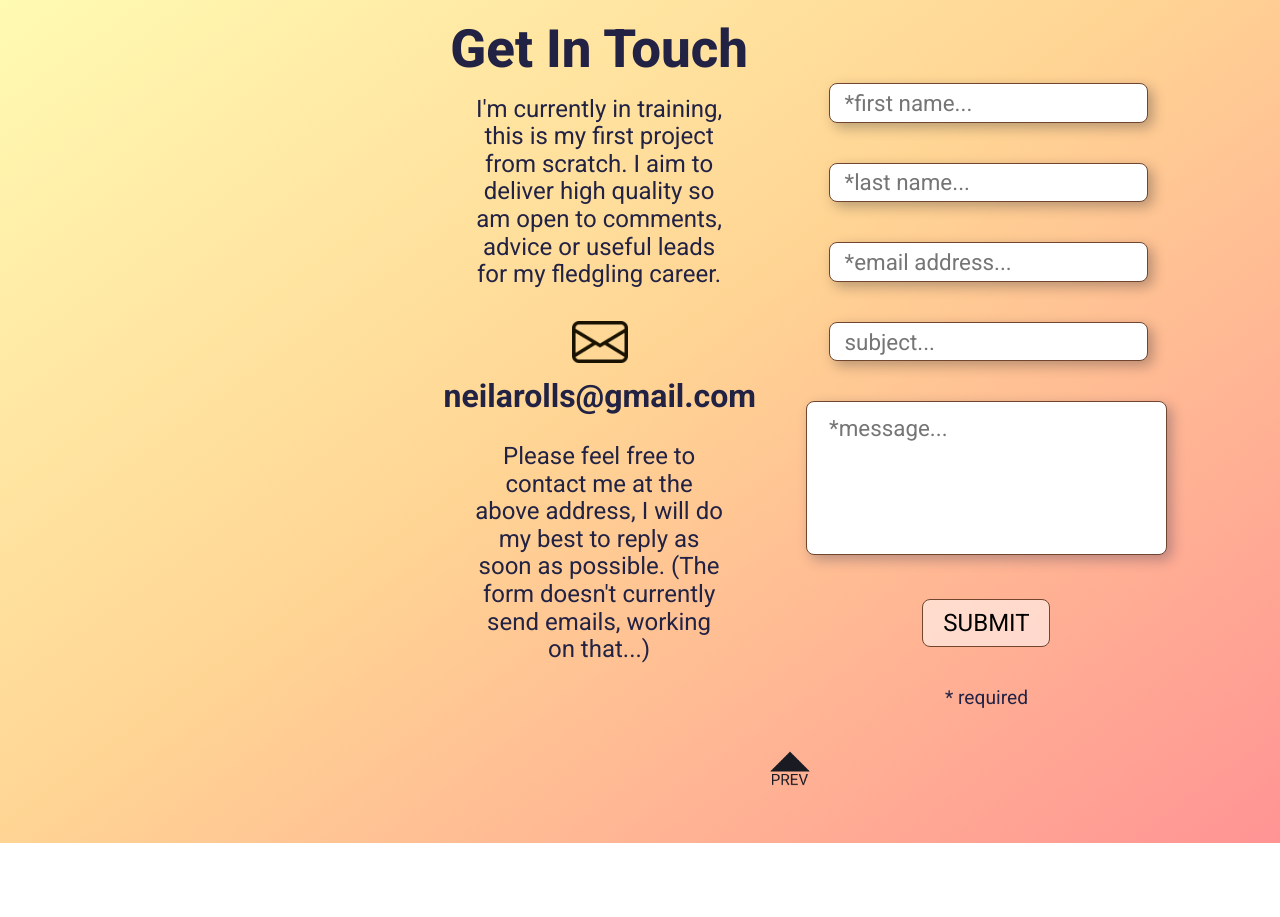
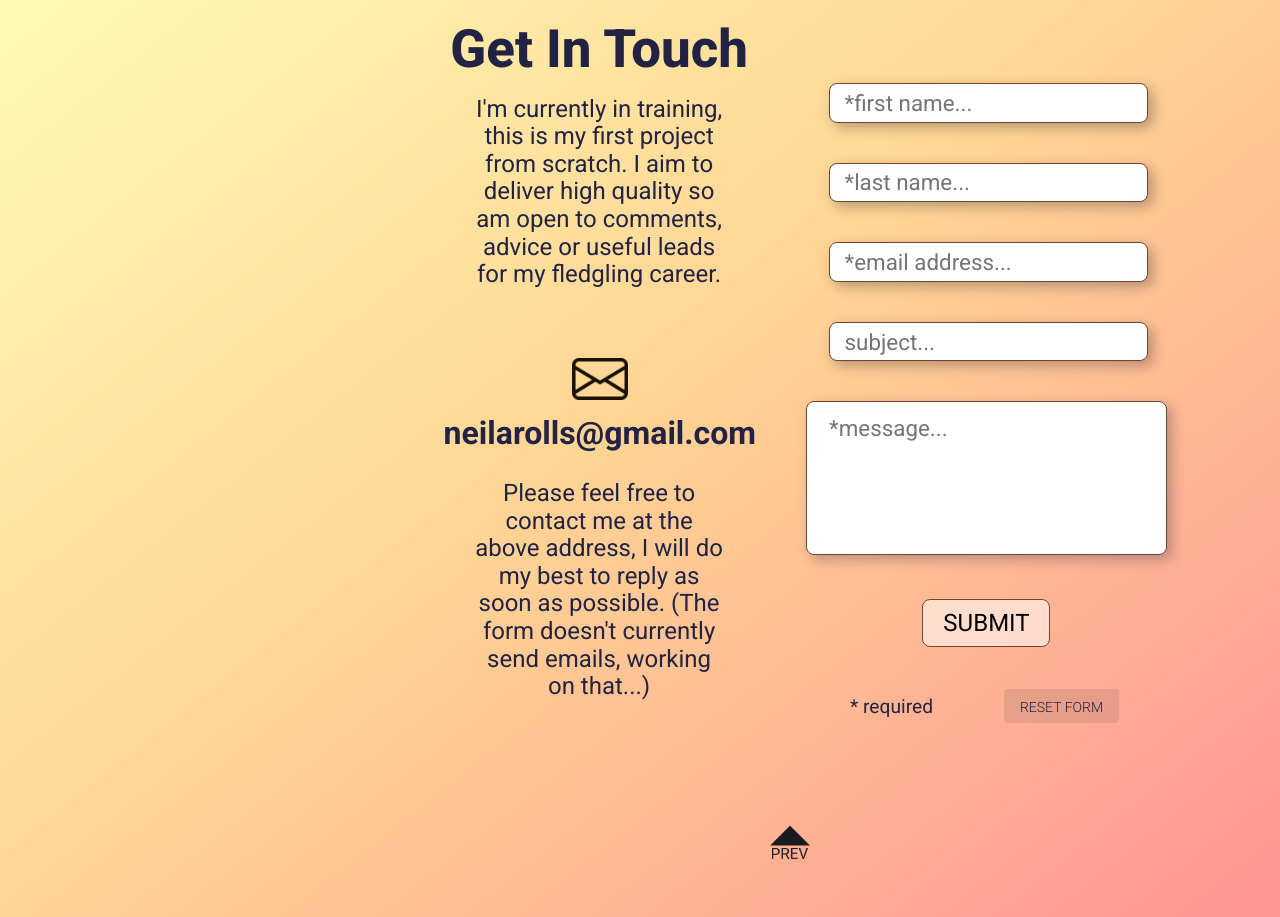
Before and after one commit to neilarolls/Portfolio, a plain HTML site: page index.html in a window 1280 px wide. Shown: the part 2610-3527 px from the top of the page. Before the commit the page ends 3453 px from the top, so only its background shows below. Drawn offline with Linux system fonts and the light colour scheme.

Commit message:
Updates
- Added reset form button and added responsive behaviour to the area.
- Added a font effect to push the project card titles into the page. Works nicely I think.

```diff
--- a/index.html
+++ b/index.html
@@ -5,9 +5,8 @@
     <meta name="viewport" content="width=device-width, initial-scale=1.0">
     <meta http-equiv="X-UA-Compatible" content="ie=edge">
     <title>My Portfolio</title>
-    <!-- <link rel="stylesheet" type="text/css" href="slick/slick.css">
-    <link rel="stylesheet" type="text/css" href="slick/slick-theme.css"> -->
     <link rel="stylesheet" href="css/styles.css">
+
     <!-- Site Icon -->
     <link rel="icon" type="image/png" href="img/NR-logo-16x16.png" sizes="16x16">
     <link rel="icon" type="image/png" href="img/NR-logo-24x24.png" sizes="24x24">
@@ -220,6 +219,7 @@
                                 SUBMIT
                             </button>
 
+                            <button type="button" id="cform-clearInputs" onclick="document.getElementById('cform-form').reset()">RESET FORM</button>
                             <div id="asterisk-means-reqd">* required</div>
 
                         </form>
--- a/scss/_burger.scss
+++ b/scss/_burger.scss
@@ -15,7 +15,7 @@
             height: 2.75rem;
             #{$burger-button-position}: 0.2rem;
             top: 0.33rem;
-            background-color: #44444477;
+            background-color: #44444455;
             border: 0.125rem solid #{$bm-btn-border};
             border-radius: #{$bm-btn-radius};
 
--- a/scss/_contactform.scss
+++ b/scss/_contactform.scss
@@ -164,11 +164,30 @@
                         }
                     }
 
+                     #cform-clearInputs {
+
+                        position: relative;
+                        top: 60px;
+                        left: 0px;
+                        border: 0.05rem solid #ffffff00;
+                        font-size: 0.875rem;
+                        font-weight: 300;
+                        padding: 9px 15px 7px;
+                        border-radius: 0.25rem;
+                        background-color: #44444422;
+                        color: #{$form-text-colour};
+
+                        &:hover {
+                            border: 0.05rem solid #{$form-input-border-colour};
+                        }
+
+                    }
+
                     #asterisk-means-reqd {
                         font-size: 1.2rem;
                         position: relative;
-                        top: 0;
-                        left: 0;
+                        top: -40px;
+                        left: 0px;
                     }
 
                 }
@@ -230,7 +249,18 @@
                             }
                         }
 
+                        #cform-clearInputs {
 
+                            top: 60px;
+                            left: 0px;
+
+                        }
+
+                        #asterisk-means-reqd {
+
+                            top: -60px;
+                            left: 0px;
+                        }
 
                     }
                 }
@@ -290,6 +320,19 @@
                             }
                         }
 
+
+                        #cform-clearInputs {
+
+                            top: 2px;
+                            left: 75px;
+
+                        }
+
+                        #asterisk-means-reqd {
+
+                            top: -65px;
+                            left: -95px;
+                        }
 
 
                     }
--- a/scss/_mixins.scss
+++ b/scss/_mixins.scss
@@ -76,6 +76,7 @@
                     border: 0.5px solid #ddd;
                     border-radius: 0.5rem;
                     box-shadow: 0 -0.3rem 0.5rem #00000033;
+                    text-shadow: 0.04rem 0.04rem 0.01rem #{$card-bg};
                 }
 
                 a {                                                 // anchor styling
```
Also changed, not shown: coding.html (+6 -2 lines), css/styles.css, 1 other file. Lines whose indentation alone changed are shown as unchanged.
